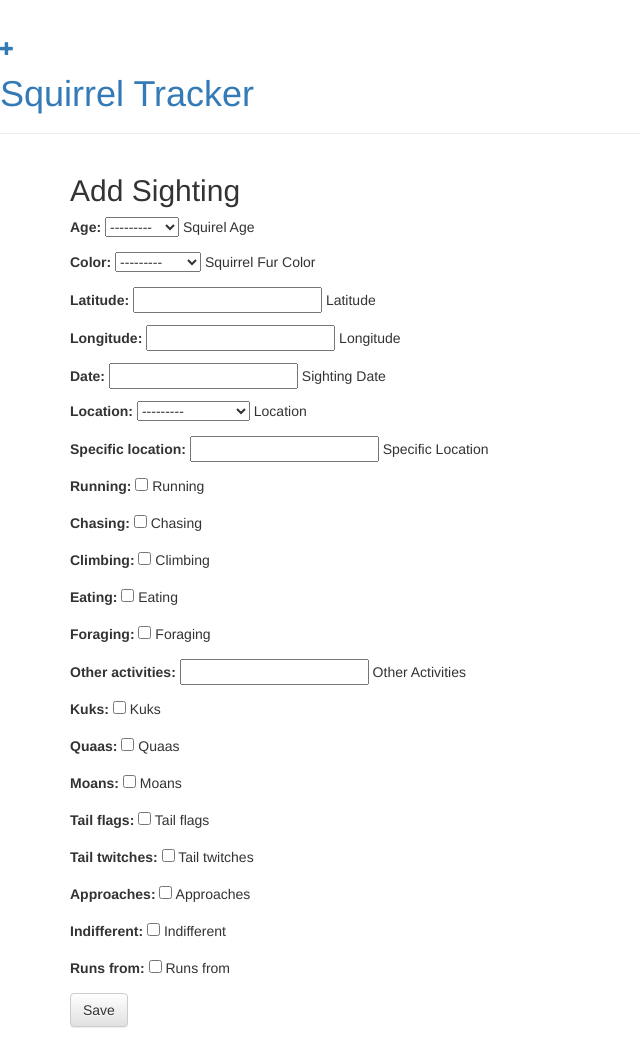
After one commit to kdc2138/squirreltracker, a Django app: page /sightings/add/ in a window 1280 px wide. The commit adds this page. Shown: the whole page, without its empty margins (0-640 px from the left). Run offline with Django 3.2, Linux system fonts and the light colour scheme; some libraries are stand-ins or nearby versions.

Commit message:
Added form to add sighting and updated other files

```diff
--- /dev/null
+++ b/sightings/forms.py
@@ -0,0 +1,11 @@
+from django import forms
+
+from .models import Sighting
+
+class SightingForm(forms.ModelForm):
+    class Meta:
+        model = Sighting
+        exclude = ['id']
+
+    #def clean_name(self):
+        # custom validation for the name field?
--- a/sightings/models.py
+++ b/sightings/models.py
@@ -76,6 +76,7 @@ class Sighting(models.Model):
     specific_location = models.CharField(
         help_text=_('Specific Location'),
         max_length=255,
+        blank=True,
     )
 
     running = models.BooleanField(
@@ -106,6 +107,7 @@ class Sighting(models.Model):
     other_activities = models.CharField(
         help_text=_('Other Activities'),
         max_length=255,
+        blank=True,
     )
 
     kuks = models.BooleanField(
--- /dev/null
+++ b/sightings/templates/sightings/add_sighting.html
@@ -0,0 +1,10 @@
+{% extends 'sightings/base.html' %}
+
+{% block content %}
+        <title></title>
+    <h2>Add Sighting</h2>
+    <form method="POST" class="post-form">{% csrf_token %}
+        {{ form.as_p }}
+        <button type="submit" class="save btn btn-default">Save</button>
+    </form>
+{% endblock %}
--- /dev/null
+++ b/sightings/templates/sightings/base.html
@@ -0,0 +1,24 @@
+{% load static %}
+<html>
+    <head>
+        <title>Squirrel Tracker</title>
+        <link rel="stylesheet" href="//maxcdn.bootstrapcdn.com/bootstrap/3.2.0/css/bootstrap.min.css">
+        <link rel="stylesheet" href="//maxcdn.bootstrapcdn.com/bootstrap/3.2.0/css/bootstrap-theme.min.css">
+        <link href='//fonts.googleapis.com/css?family=Lobster&subset=latin,latin-ext' rel='stylesheet' type='text/css'>
+        <link rel="stylesheet" href="{% static 'css/blog.css' %}">
+    </head>
+    <body>
+        <div class="page-header">
+            <a href="{% url 'add_sighting' %}" class="top-menu"><span class="glyphicon glyphicon-plus"></span></a>
+            <h1><a href="/">Squirrel Tracker</a></h1>
+        </div>
+        <div class="content container">
+            <div class="row">
+                <div class="col-md-8">
+                    {% block content %}
+                    {% endblock %}
+                </div>
+            </div>
+        </div>
+    </body>
+</html>
--- a/sightings/urls.py
+++ b/sightings/urls.py
@@ -5,6 +5,7 @@ from . import views
 urlpatterns = [
     path('', views.index, name='index'),
 #    path('<int:squirrel_id>/', views.detail, name='detail')
+    path('add/', views.add_sighting, name='add_sighting'),
 ]
 
 #/add/
--- a/sightings/views.py
+++ b/sightings/views.py
@@ -1,6 +1,36 @@
-from django.shortcuts import render
+from django.shortcuts import render, get_object_or_404, redirect
 from .models import Sighting
+from .forms import SightingForm
+
 # Create your views here.
 def index(request):
     context = {"sightings": Sighting.objects.all()}
     return render(request, 'sightings/index.html',context)
+
+def add_sighting(request):
+    #sighting_instance = get_object_or_404(
+
+   # if request.method == 'POST':
+        #form =SightingForm(request.POST)
+        #if form.is_valid():
+            #sighting = form.save(commit=False)
+            #sighting.id = have to get unique squirrel id
+            #sighting.save()
+            #return redirect('detail', pk='unique_squirrl_id')
+   # else:
+    form = SightingForm()
+    return render(request, 'sightings/add_sighting.html', {'form': form})
+
+
+#def detail(request, pk):
+    #sighting = get_object_or_404(Sighting, pk=pk)
+    #if request.method == "POST":
+        #form = SightingForm(requesr.POST, instance=sighting)
+        #if form.is_valid():
+            #sighting = form.save(commit=False)
+            #sighting.id = have to get unique squirrel id
+            #sighting.save()
+            #return redirect('detail', pk=sighting.pk)
+    #else:
+        #form = SightingForm(instance=sighting)
+    #return render(request, 'sightings/add_sighting.html', {'form': form})
```
Also changed, not shown: sightings/templates/sightings/index.html (line endings or trailing spaces).
